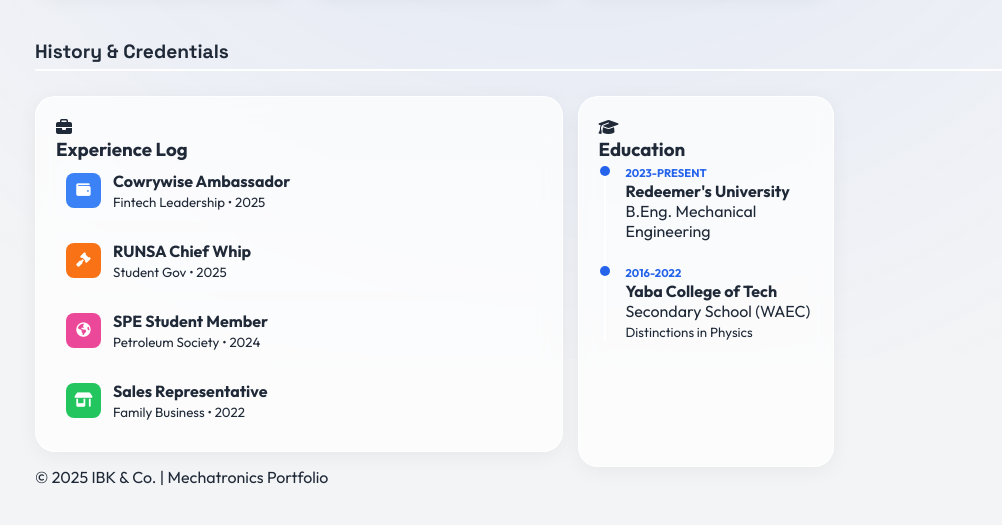
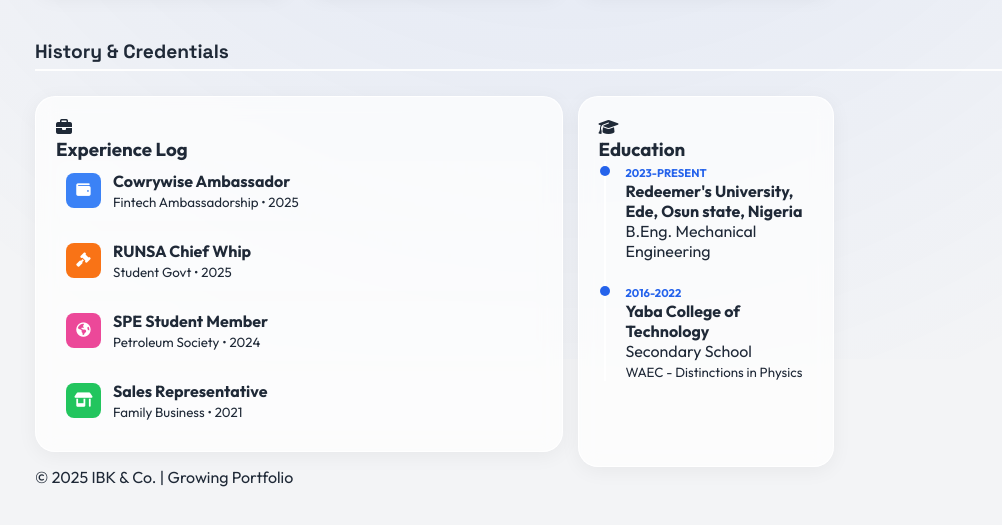
Before and after one commit to ibukun06/Ibukunoluwa-portfolio, a plain HTML site: page index.html in a window 1280 px wide. Shown: the part 841-1366 px from the top of the page, without its empty margins (70-1072 px from the left). Drawn offline with Linux system fonts and the light colour scheme.

Commit message:
Update text and improve descriptions in index.html
Footer updated, academics updated

```diff
--- a/index.html
+++ b/index.html
@@ -44,7 +44,7 @@
                     <div class="hero-text">
                         <h1>Ibukunoluwa <span class="gradient-text">Oluwafemi</span></h1>
                         <h2>Mechatronics Engineer In-View</h2>
-                        <p>Combining heavy metal fabrication with Python automation. Expert in bridging the gap between hardware mechanics and intelligent software.</p>
+                        <p>Combining heavy metal fabrication with Python automation. Expert in bridging the gap between hardware mechanics and intelligent software. Enthusiastic Learner.</p>
 
                         <div class="cta-group">
                             <a href="Resumé.pdf" download class="btn primary">
@@ -131,14 +131,14 @@
                         <div class="list-icon blue"><i class="fa-solid fa-wallet"></i></div>
                         <div>
                             <h4>Cowrywise Ambassador</h4>
-                            <small>Fintech Leadership • 2025</small>
+                            <small>Fintech Ambassadorship • 2025</small>
                         </div>
                     </div>
                     <div class="list-item clickable" onclick="openModal('modal-runsa')">
                         <div class="list-icon orange"><i class="fa-solid fa-gavel"></i></div>
                         <div>
                             <h4>RUNSA Chief Whip</h4>
-                            <small>Student Gov • 2025</small>
+                            <small>Student Govt • 2025</small>
                         </div>
                     </div>
                     <div class="list-item clickable" onclick="openModal('modal-spe')">
@@ -152,7 +152,7 @@
                         <div class="list-icon green"><i class="fa-solid fa-shop"></i></div>
                         <div>
                             <h4>Sales Representative</h4>
-                            <small>Family Business • 2022</small>
+                            <small>Family Business • 2021</small>
                         </div>
                     </div>
                 </div>
@@ -166,14 +166,14 @@
                 <div class="timeline">
                     <div class="timeline-node clickable" onclick="openModal('modal-school')">
                         <span class="year">2023-Present</span>
-                        <h4>Redeemer's University</h4>
+                        <h4>Redeemer's University, Ede, Osun state, Nigeria</h4>
                         <p>B.Eng. Mechanical Engineering</p>
                     </div>
                     <div class="timeline-node">
                         <span class="year">2016-2022</span>
-                        <h4>Yaba College of Tech</h4>
-                        <p>Secondary School (WAEC)</p>
-                        <small>Distinctions in Physics</small>
+                        <h4>Yaba College of Technology</h4>
+                        <p>Secondary School</p>
+                        <small> WAEC - Distinctions in Physics</small>
                     </div>
                 </div>
             </section>
@@ -181,7 +181,7 @@
         </main>
 
         <footer>
-            <p>&copy; 2025 IBK & Co. | Mechatronics Portfolio</p>
+            <p>&copy; 2025 IBK & Co. | Growing Portfolio</p>
         </footer>
     </div>
 
@@ -196,7 +196,7 @@
         <div class="modal-box center">
             <button class="close-modal" onclick="closeModal()">&times;</button>
             <div class="profile-halo" onclick="openFullImage('images/profile.jpg')">
-                <img src="images/profile.jpg" alt="IBK">
+                <img src="profile.jpg" alt="IBK">
             </div>
             <h2>Ibukunoluwa Oluwafemi</h2>
             <p>Lagos, Nigeria</p>
```
